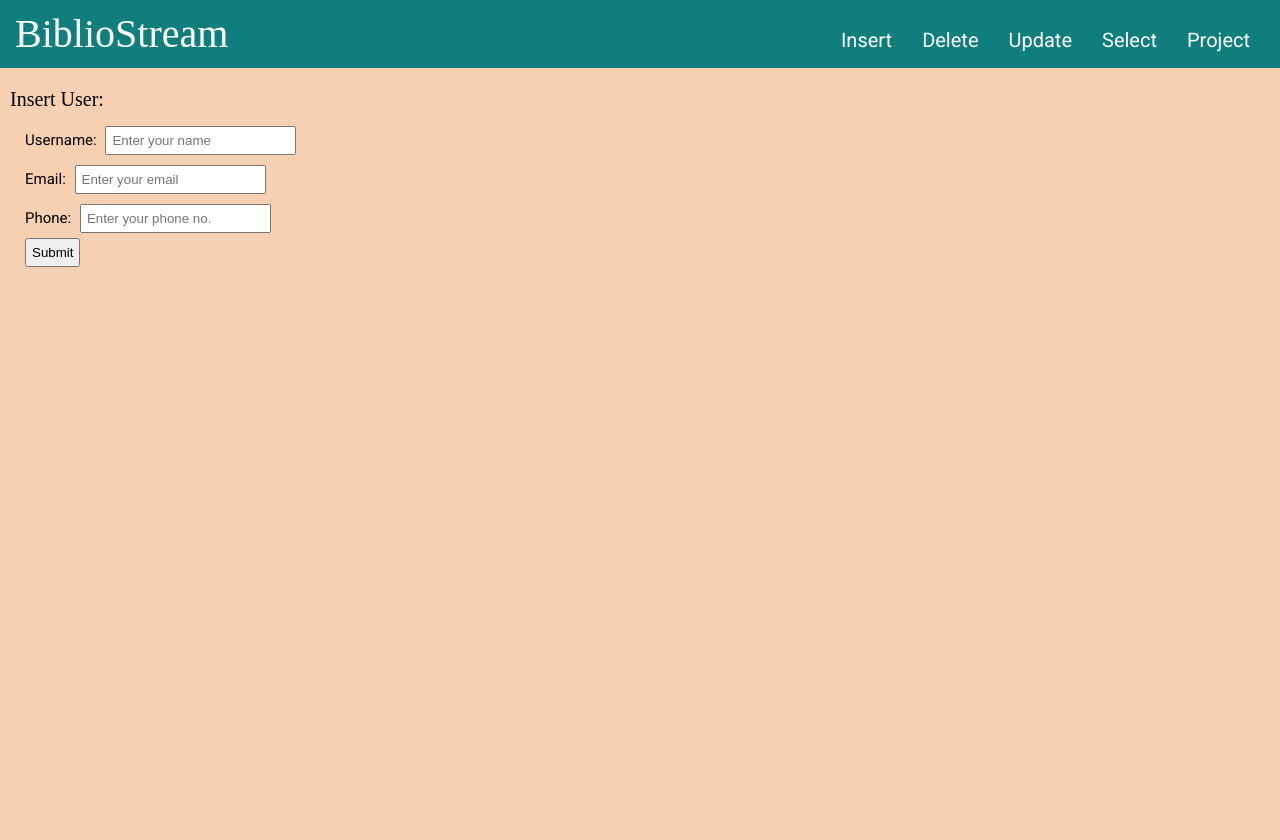
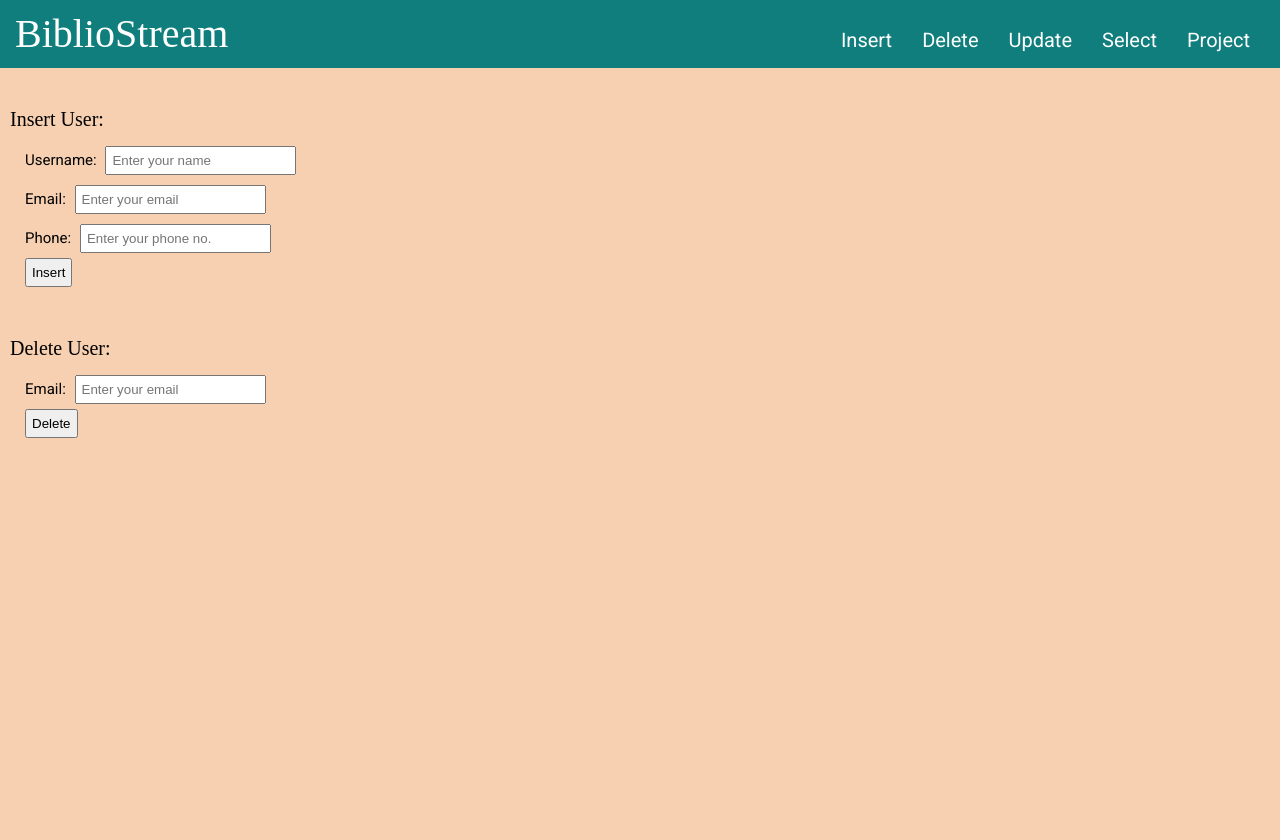
Before and after one commit to yaash45/BiblioStream, a Flask app: page / in a window 1280 px wide. Run offline with Flask 2, Linux system fonts and the light colour scheme; parts of the project's set-up code (start-up, migrations or seed data) failed here and were passed over; some web fonts are replaced.

Commit message:
Implement form and api call for delete query

```diff
--- a/src/main.py
+++ b/src/main.py
@@ -40,5 +40,19 @@ def insert_user():
         return "Failed operation"
 
 
-app.run(host="localhost", port=8080, debug=True)
-bs.end_session()
+@app.route("/delete_user", methods=["POST"])
+def delete_user():
+    user_email = request.form.get("delete_email")
+
+    result = bs.delete_user(user_email)
+
+    if result != None:
+        return redirect("/")
+    else:
+        return "Failed operation"
+
+
+try:
+    app.run(host="localhost", port=8080, debug=True)
+finally:
+    bs.end_session()
--- a/src/static/styles/mainpage.css
+++ b/src/static/styles/mainpage.css
@@ -48,6 +48,8 @@ body {
 }
 
 .content {
+  display: flex;
+  flex-direction: column;
   padding: 10px;
   background-color: #f6d0b1;
   height: 94%;
@@ -59,6 +61,8 @@ body {
 }
 
 .form {
+  padding-top: 20px;
+  padding-bottom: 20px;
   display: flex;
   flex-direction: column;
 }
--- a/src/templates/index.html
+++ b/src/templates/index.html
@@ -47,7 +47,20 @@
               placeholder="Enter your phone no."
             />
             <br />
-            <button>Submit</button>
+            <button>Insert</button>
+          </form>
+        </div>
+        <div class="form" class="delete_user">
+          <span class="header">Delete User:</span>
+          <form action="{{url_for('delete_user')}}" method="POST">
+            Email:
+            <input
+              type="text"
+              name="delete_email"
+              placeholder="Enter your email"
+            />
+            <br />
+            <button>Delete</button>
           </form>
         </div>
       </div>
```
